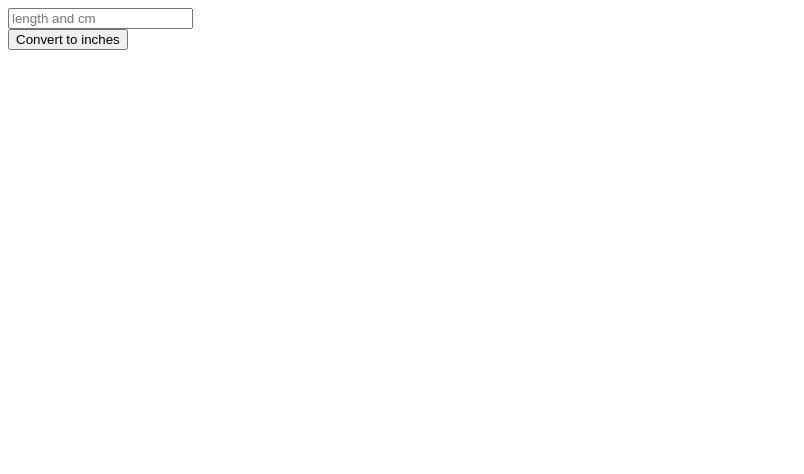
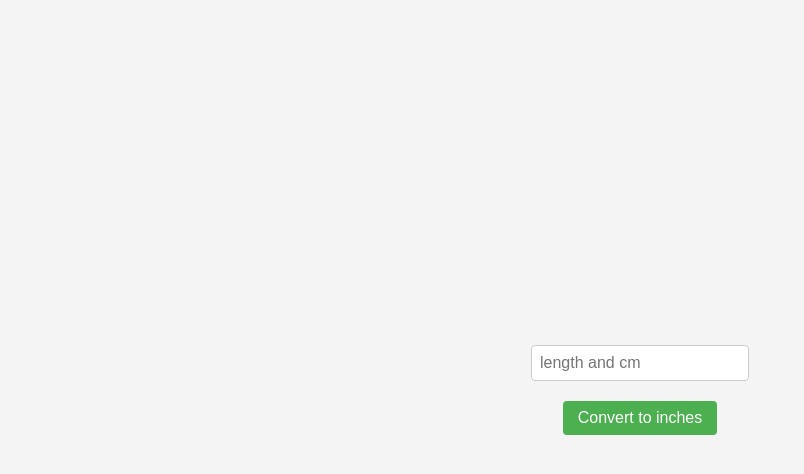
Before and after one commit to Sudharshini56/prompt, a plain HTML site: page index.html in a window 1280 px wide. Shown: the whole page, without its empty margins (0-804 px from the left). Drawn offline with Linux system fonts and the light colour scheme.

Commit message:
add style.css

```diff
--- a/index.html
+++ b/index.html
@@ -5,6 +5,7 @@
     <meta charset="UTF-8">
     <meta name="viewport" content="width=device-width, initial-scale=1.0">
     <title>Converter</title>
+    <link rel="stylesheet" href="style.css">
     <!-- <script src="prompt.js"></script> -->
 </head>
 
@@ -36,6 +37,7 @@
             result.innerHTML = incheValue.toFixed(2)
         }
     </script>
+
 </body>
 
 </html>
--- a/style.css
+++ b/style.css
@@ -0,0 +1,43 @@
+body {
+    font-family: Arial, sans-serif;
+    display: flex;
+    flex-direction: column;
+    justify-content: center;
+    align-items: center;
+    height: 100vh;
+    background-color: #f4f4f4;
+    margin: 0;
+}
+
+.inputdiv {
+    margin-bottom: 10px;
+}
+
+input {
+    padding: 8px;
+    font-size: 16px;
+    width: 200px;
+    border: 1px solid #ccc;
+    border-radius: 4px;
+}
+
+button {
+    padding: 8px 15px;
+    font-size: 16px;
+    cursor: pointer;
+    background-color: #4CAF50;
+    color: white;
+    border: none;
+    border-radius: 4px;
+    margin-top: 10px;
+}
+
+button:hover {
+    background-color: #45a049;
+}
+
+#result {
+    margin-top: 20px;
+    font-size: 18px;
+    font-weight: bold;
+}
```
